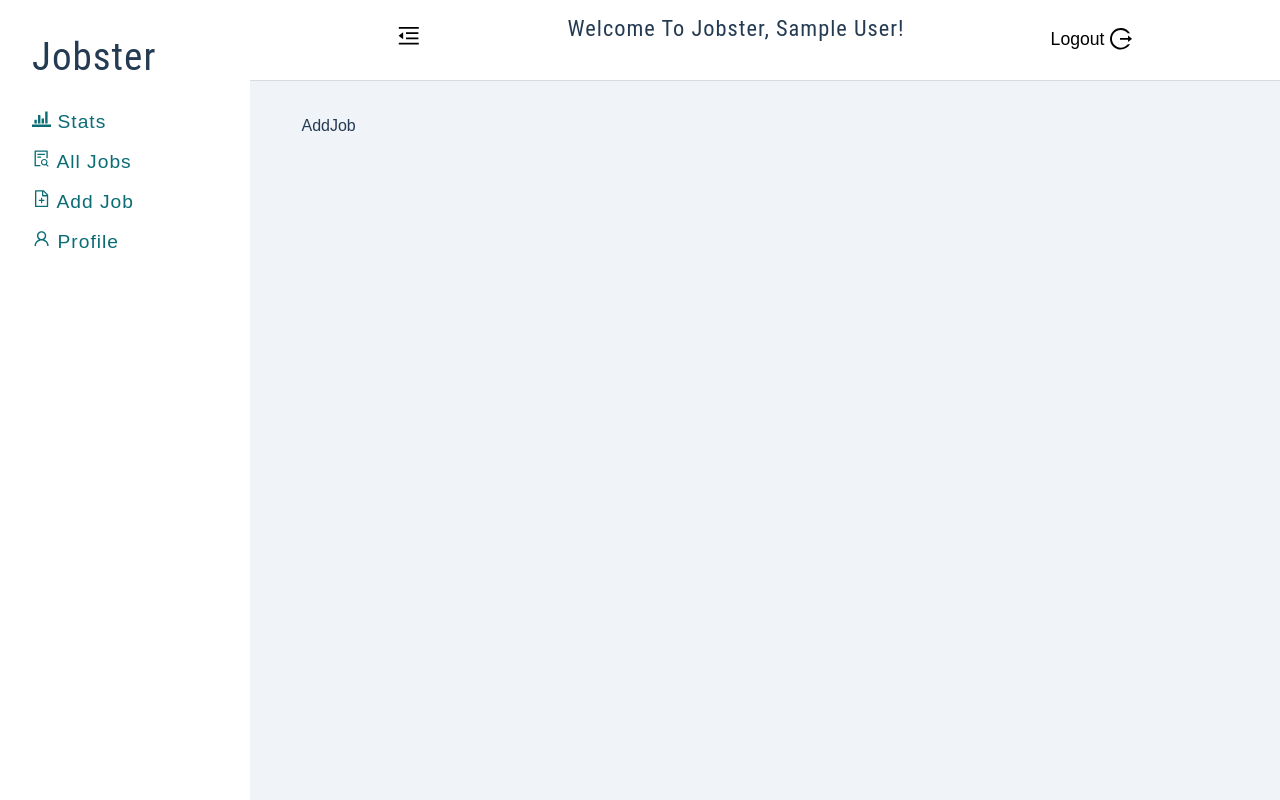
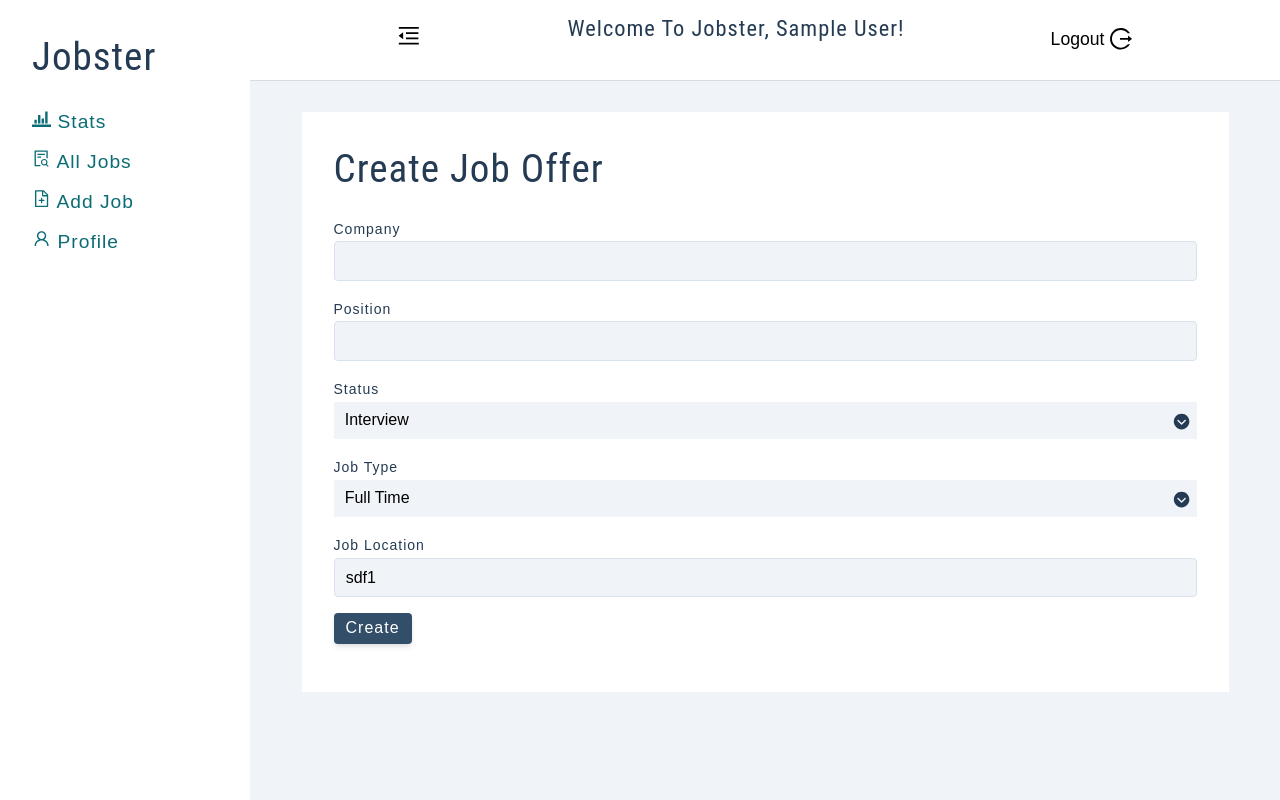
Before and after one commit to VentsiGeorgiev/jobster, a React (Create React App) app in the folder client/: page /add-job in a window 1280 px wide. Built offline with nearby package versions, Linux system fonts and the light colour scheme; sample sign-in values are in the browser's storage.

Commit message:
Implemented Add Job Form

```diff
--- a/client/src/components/pages/Dashboard/AddJob.js
+++ b/client/src/components/pages/Dashboard/AddJob.js
@@ -1,6 +1,102 @@
+import FormRow from '../../shared/FormInputRow/FormInputRow';
+import styles from './AddJob.module.css';
+import { IoIosArrowDropdownCircle } from 'react-icons/io';
+import { useState } from 'react';
+
 function AddJob() {
+
+    const initialState = {
+        company: '',
+        position: '',
+        status: 'Interview',
+        jobType: 'Full-Time',
+        jobLocation: 'sdf1',
+    };
+    const [formData, setFormData] = useState(initialState);
+    const { company, position, status, jobType, jobLocation } = formData;
+
+
+    const handleChange = (e) => {
+        setFormData(() => ({
+            ...formData,
+            [e.target.name]: e.target.value
+        }));
+    };
+
+    const submitHandler = (e) => {
+        e.preventDefault();
+        console.log(formData);
+    };
+
     return (
-        <div>AddJob</div>
+        <section className={styles['add-job-section']}>
+            <h2>Create Job Offer</h2>
+
+            <form onSubmit={submitHandler}>
+                <FormRow
+                    id='company'
+                    name='company'
+                    type='text'
+                    labelText='Company'
+                    value={company}
+                    handleChange={handleChange}
+                />
+
+                <FormRow
+                    id='position'
+                    name='position'
+                    type='text'
+                    labelText='Position'
+                    value={position}
+                    handleChange={handleChange}
+                />
+
+                <div className='form-row form-row-select'>
+                    <label className='label' htmlFor='status'>Status</label>
+                    <select
+                        id='status'
+                        type='select'
+                        name='status'
+                        value={status}
+                        onChange={handleChange}
+                    >
+                        <option value='interview'>Interview</option>
+                        <option value='declined'>Declined</option>
+                        <option value='pending'>Pending</option>
+                    </select>
+                    <IoIosArrowDropdownCircle className='dropdown-icon' />
+                </div>
+
+                <div className='form-row form-row-select'>
+                    <label className='label' htmlFor='job-type'>Job Type</label>
+                    <select
+                        id='job-type'
+                        type='select'
+                        name='jobType'
+                        value={jobType}
+                        onChange={handleChange}
+                    >
+                        <option value='full-time'>Full Time</option>
+                        <option value='part-time'>Part Time</option>
+                        <option value='remote'>Remote</option>
+                        <option value='internship'>Internship</option>
+                    </select>
+                    <IoIosArrowDropdownCircle className='dropdown-icon' />
+                </div>
+
+                <FormRow
+                    id='job-location'
+                    type='text'
+                    labelText='Job Location'
+                    name='jobLocation'
+                    value={jobLocation}
+                    handleChange={handleChange}
+                />
+
+                <button className='btn btn-primary'>Create</button>
+
+            </form>
+        </section>
     );
 }
 
--- /dev/null
+++ b/client/src/components/pages/Dashboard/AddJob.module.css
@@ -0,0 +1,4 @@
+.add-job-section {
+    background-color: var(--white);
+    padding: 2rem;
+}
--- a/client/src/styles/index.css
+++ b/client/src/styles/index.css
@@ -241,3 +241,24 @@ li {
         width: 30%;
     }
 }
+
+select {
+    appearance: none;
+    border: none;
+    width: 100%;
+    outline: none;
+    cursor: pointer;
+    background-color: var(--grey-50);
+    padding: 0.3rem 0.7rem;
+}
+
+.form-row-select {
+    position: relative;
+}
+
+.dropdown-icon {
+    position: absolute;
+    right: 5px;
+    bottom: 8px;
+    font-size: 1.2rem;
+}
```
